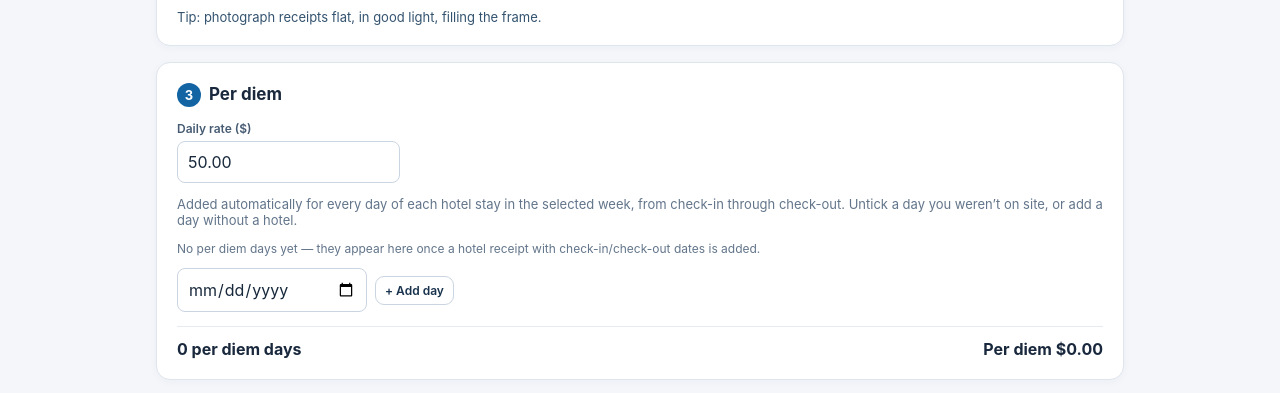
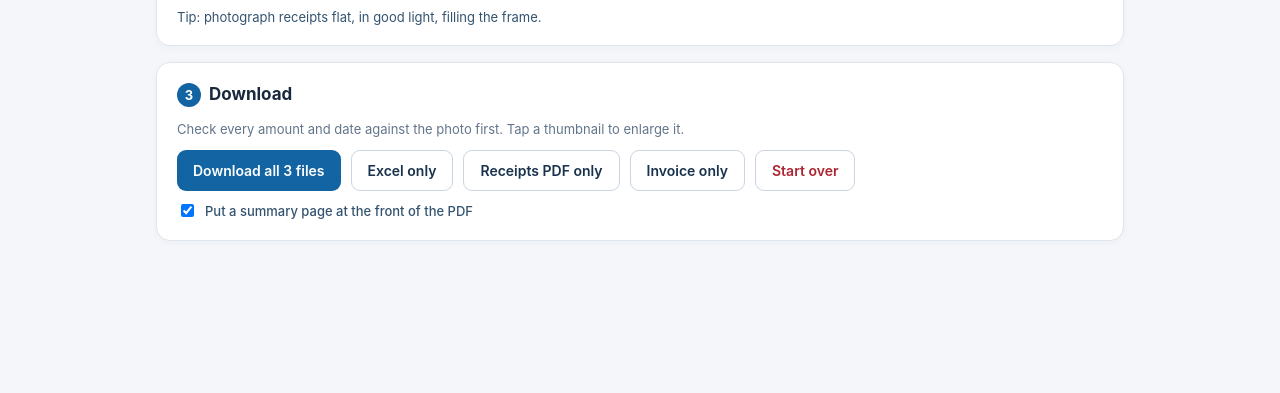
Before and after one commit to ErikHardin/kjexpenses, a plain HTML site: page index.html in a window 1280 px wide. Shown: the part 551-944 px from the top of the page. After the commit the page ends 868 px from the top, so only its background shows below. Drawn offline with Linux system fonts and the light colour scheme.

Commit message:
Hide per diem section until a hotel receipt is loaded
Co-Authored-By: Claude Opus 5.5 <noreply@anthropic.com>
Claude-Session: https://claude.ai/code/session_01MeFRJ8SAVmbHvbGfkQ695M

```diff
--- a/index.html
+++ b/index.html
@@ -86,7 +86,7 @@ button.tiny{font-size:12px;padding:6px 9px}
     <div class="totalbar hidden" id="totalbar"><span id="countLabel"></span><span id="totalLabel"></span></div>
   </section>
 
-  <section class="card">
+  <section class="card hidden" id="pdCard">
     <h2><span class="step">3</span>Per diem</h2>
     <div class="info">
       <div><label for="pdRate">Daily rate ($)</label><input id="pdRate" inputmode="decimal" value="50.00"></div>
@@ -98,7 +98,7 @@ button.tiny{font-size:12px;padding:6px 9px}
   </section>
 
   <section class="card">
-    <h2><span class="step">4</span>Download</h2>
+    <h2><span class="step" id="dlStep">3</span>Download</h2>
     <p class="muted" style="margin-top:0">Check every amount and date against the photo first. Tap a thumbnail to enlarge it.</p>
     <div class="actions">
       <button class="primary" id="dlBoth">Download all 3 files</button>
@@ -558,7 +558,9 @@ function updateTotal() {
 let pdOff = new Set(), pdExtra = new Set();   // days she unticked / added by hand
 const weekStart = () => addDays($('week').value, -6);
 // every on-site day in the selected week (check-in through check-out, full rate): {date, manual, on, amount}
+const hasHotel = () => receipts.some(r => r.type === 'Hotel');
 function perDiemDays() {
+  if (!hasHotel()) return {days: [], outside: 0};   // per diem only applies once a hotel receipt is loaded
   const rate = num($('pdRate').value), stay = new Set();
   for (const r of receipts) {
     if (r.type !== 'Hotel' || !isDate(r.stayIn) || !isDate(r.stayOut) || r.stayOut < r.stayIn) continue;
@@ -581,6 +583,8 @@ function perDiemRows() {
 const dayLabel = s => new Date(s + 'T12:00:00').toLocaleDateString('en-US', {weekday: 'short', month: '2-digit', day: '2-digit', year: 'numeric'});
 function renderPerDiem() {
   if (!$('pdList')) return;
+  $('pdCard').classList.toggle('hidden', !hasHotel());
+  $('dlStep').textContent = hasHotel() ? '4' : '3';
   const {days, outside} = perDiemDays();
   $('pdList').innerHTML = (days.length ? days.map(d => `<div class="pdrow ${d.on ? '' : 'off'}">
       <input type="checkbox" data-pd="${d.date}" ${d.on ? 'checked' : ''} aria-label="Include ${d.date}">
```
